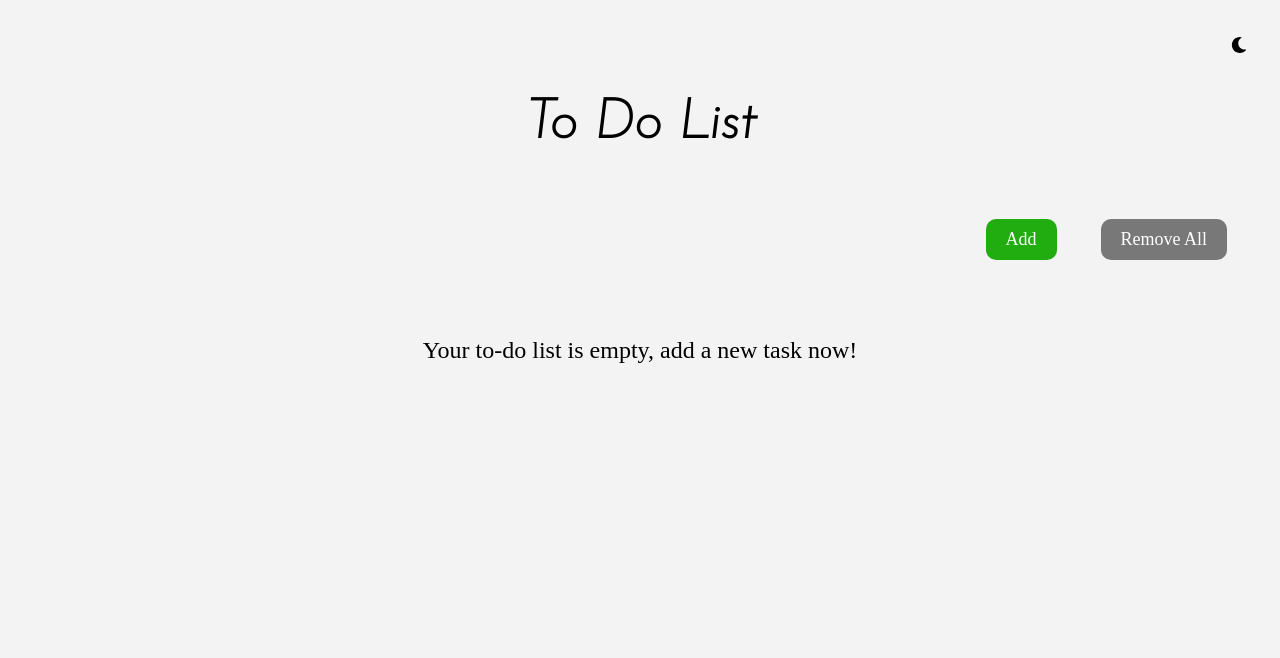
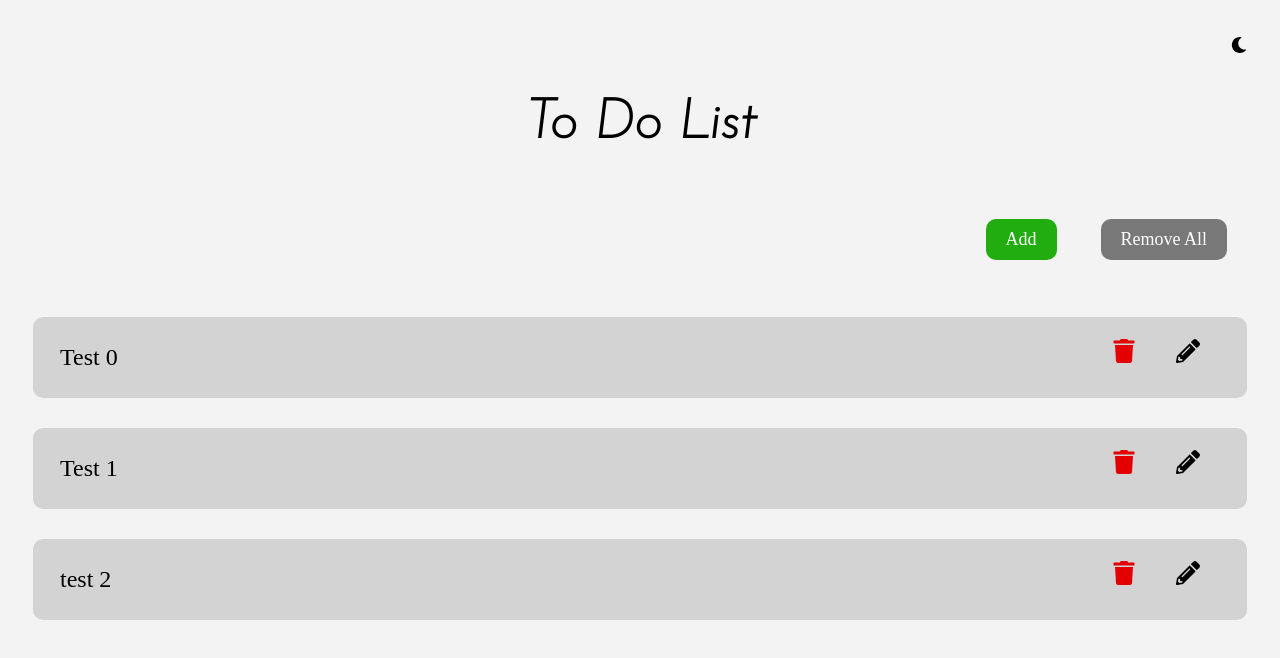
Before and after one commit to Marwa64/To-Do-List, a React (Create React App) app: page / in a window 1280 px wide. Shown: the top 658 px of the page. Built offline with nearby package versions, Linux system fonts and the light colour scheme; data requests are answered from the project's data file; a web font is replaced by a local one.

Commit message:
edit reducer and actions

```diff
--- a/db.json
+++ b/db.json
@@ -1,3 +1,16 @@
 {
-  "tasks": []
+  "tasks": [
+    {
+      "name": "Test 0",
+      "id": 1
+    },
+    {
+      "name": "Test 1",
+      "id": 2
+    },
+    {
+      "name": "test 2",
+      "id": 3
+    }
+  ]
 }
--- a/src/App.js
+++ b/src/App.js
@@ -1,32 +1,14 @@
 import Header from './components/layout/Header';
 import Home from './components/pages/Home';
 import AddTask from './components/pages/AddTask';
-import { useState } from 'react';
 import { BrowserRouter as Router, Switch, Route } from 'react-router-dom';
+import { useSelector } from 'react-redux';
 
 function App() {
-  const [mode, setMode] = useState('light');
+  const darkMode = useSelector(state => state.darkMode);
 
-  let bgColor, font;
-  const changeMode = () => {
-    let background = document.querySelector("html");
-    let title = document.querySelector("h1");
-
-    if (mode === 'dark') {
-      bgColor = '#F3F3F3';
-      font = 'black';
-      setMode('light');
-    } else {
-      bgColor = '#1f1f1f';
-      font = 'white';
-      setMode('dark');
-    }
-
-    background.style.backgroundColor = bgColor;
-    title.style.color = font;
-  }
   const changeColor = () => {
-    if (mode === 'dark'){
+    if (darkMode){
       return 'white';
     }
     return 'black';
@@ -34,14 +16,14 @@ function App() {
 
   return (
     <div>
-      <Header changeMode={changeMode} color={changeColor()}/>
+      <Header color={changeColor()}/>
       <Router>
         <Switch>
           <Route path='/AddTask'>
             <AddTask color={changeColor()}/>
           </Route>
           <Route path='/'>
-            <Home color={changeColor()} mode={mode}/>
+            <Home color={changeColor()}/>
           </Route>
         </Switch>
       </Router>
--- a/src/actions/index.js
+++ b/src/actions/index.js
@@ -0,0 +1,32 @@
+
+export const toggleEdit = () => {
+    return {
+      type: 'TOGGLE_EDIT'
+    };
+};
+
+export const toggleMode = () => {
+    return {
+      type: 'TOGGLE_MODE'
+    };
+};
+
+export const setTasks = (tasks) => {
+  return {
+    type: 'SET',
+    tasks
+  };
+};
+
+export const deleteTaskState = (id) => {
+  return {
+    type: 'DELETE',
+    id
+  };
+};
+
+export const deleteAllTasks = () => {
+  return {
+    type: 'DELETE_ALL'
+  };
+};
--- a/src/components/layout/Header.js
+++ b/src/components/layout/Header.js
@@ -1,9 +1,29 @@
 import { FaMoon } from 'react-icons/fa';
+import { useSelector, useDispatch } from 'react-redux';
+import { toggleMode } from '../../actions';
 
 const Header = (props) => {
+  const dispatch = useDispatch();
+  const darkMode = useSelector(state => state.darkMode);
+
+  const changeMode = () => {
+    let background = document.querySelector("html");
+    let title = document.querySelector("h1");
+
+    if (darkMode) {
+      background.style.backgroundColor = '#F3F3F3';
+      title.style.color = 'black';
+    } else {
+      background.style.backgroundColor = '#1f1f1f';
+      title.style.color = 'white';
+    }
+
+    dispatch(toggleMode());
+  }
+
   return (
     <>
-      <FaMoon color={props.color} style={{float: 'right'}} onClick={props.changeMode}/>
+      <FaMoon color={props.color} style={{float: 'right'}} onClick={changeMode}/>
       <h1> To Do List </h1>
     </>
   );
--- a/src/components/pages/AddTask.js
+++ b/src/components/pages/AddTask.js
@@ -9,7 +9,8 @@ const AddTask = (props) => {
 
   const add = () => {
     let taskInput = document.querySelector("#taskInput");
-    if (taskInput.value === '') {
+    let val = taskInput.value.trim();
+    if (!val) {
       taskInput.style.border = '2px solid red';
       taskInput.style.backgroundColor = '#fff1f1';
       return;
--- a/src/components/pages/Home.js
+++ b/src/components/pages/Home.js
@@ -1,21 +1,24 @@
 import Button from '../layout/Button';
 import Tasks from '../tasks/Tasks';
 import { Link } from 'react-router-dom';
-import { useState, useEffect } from 'react';
+import { useEffect } from 'react';
 import axios from 'axios';
+import { useSelector, useDispatch } from 'react-redux';
+import { setTasks, deleteTaskState, deleteAllTasks } from '../../actions';
 
 const Home = (props) => {
+  const dispatch = useDispatch();
+  const tasks = useSelector(state => state.tasks);
 
-  const [tasks, setTasks] = useState([]);
   useEffect(() => {
     axios.get('http://localhost:5000/tasks/')
-    .then(res => setTasks(res.data));
+    .then(res => dispatch(setTasks(res.data)));
   }, []);
 
 
   const deleteTask = (id) => {
     axios.delete(`http://localhost:5000/tasks/${id}`)
-      .then(() => setTasks(tasks.filter(task => task.id !== id)))
+      .then(() => dispatch(deleteTaskState(id)))
       .catch(err => console.log(err));
   }
   const deleteAll = () => {
@@ -23,6 +26,7 @@ const Home = (props) => {
       const ids = [];
       tasks.map(task => ids.push(task.id));
       axios.delete(`http://localhost:5000/tasks/${ids}`)
+        .then(() => dispatch(deleteAllTasks()))
         .catch(err => console.log(err));
     }
   }
@@ -36,7 +40,7 @@ const Home = (props) => {
         <Button action={deleteAll} text='Remove All' color={grey} padding='20px'/>
       </div>
       <div className='tasksContainer'>
-        {tasks.length > 0 ? <Tasks delete={deleteTask} mode={props.mode} tasks={tasks}/> : <h2 style={{color: props.color}}> Your to-do list is empty, add a new task now! </h2>}
+        {tasks.length > 0 ? <Tasks delete={deleteTask} tasks={tasks} fontColor={props.color}/> : <h2 style={{color: props.color}}> Your to-do list is empty, add a new task now! </h2>}
       </div>
     </>
   );
--- a/src/components/tasks/Task.js
+++ b/src/components/tasks/Task.js
@@ -1,14 +1,18 @@
 import { FaPencilAlt, FaTrash } from 'react-icons/fa';
 import Button from '../layout/Button';
-import { useState } from 'react';
 import axios from 'axios';
+import { useSelector, useDispatch } from 'react-redux';
+import { toggleEdit } from '../../actions';
 
 const Task = (props) => {
+  const dispatch = useDispatch();
+  const edit = useSelector(state => state.edit);
+  const darkMode = useSelector(state => state.darkMode);
+
   const id = `id${props.task.id}`;
-  const [edit, toggleEdit] = useState(false);
 
   const editTask = () => {
-    toggleEdit(true);
+    dispatch(toggleEdit());
     let task = document.querySelector(`#${id}`);
     task.focus();
     task.value = props.task.name;
@@ -24,7 +28,7 @@ const Task = (props) => {
       task.style.backgroundColor = '#fff1f1';
       return;
     }
-    toggleEdit(false);
+    dispatch(toggleEdit());
     task.placeholder = task.value;
     task.style.backgroundColor = 'inherit';
     task.style.border = 'none';
@@ -38,21 +42,15 @@ const Task = (props) => {
   }
 
   const changeBg = () => {
-    if (props.mode === 'dark') {
+    if (darkMode) {
       return '#8c8c8c';
     } else {
       return '#D3D3D3';
     }
   }
-  const changeFont = () => {
-    if (props.mode === 'dark') {
-      return 'white';
-    } else {
-      return 'black';
-    }
-  }
+
   return (
-    <div className='task' style={{animationDelay: props.animationDelay + 's', backgroundColor: changeBg(), color: changeFont()}}>
+    <div className='task' style={{animationDelay: props.animationDelay + 's', backgroundColor: changeBg(), color: props.fontColor}}>
       <span>
         <input autoComplete="off" id={id} maxLength='29' className='taskName' type='text' placeholder={props.task.name} readOnly/>
         <span className='taskIcons'>
--- a/src/components/tasks/Tasks.js
+++ b/src/components/tasks/Tasks.js
@@ -4,7 +4,7 @@ const Tasks = (props) => {
   let animationDelay = -0.4;
   return (
     <div>
-      {props.tasks.map((task, index) => <Task key={index} delete={props.delete} animationDelay={animationDelay+= 0.4} task={task} mode={props.mode}/>)}
+      {props.tasks.map((task, index) => <Task key={index} delete={props.delete} animationDelay={animationDelay+= 0.4} task={task} fontColor={props.fontColor}/>)}
     </div>
   );
 }
--- /dev/null
+++ b/src/reducers/editReducer.js
@@ -0,0 +1,11 @@
+
+const editReducer = (state=false, action) => {
+  switch(action.type) {
+    case 'TOGGLE_EDIT':
+      return !state
+    default:
+      return state
+  }
+}
+
+export default editReducer;
--- a/src/reducers/index.js
+++ b/src/reducers/index.js
@@ -1,10 +1,12 @@
 import { combineReducers } from 'redux';
 import modeReducer from './modeReducer';
 import tasksReducer from './tasksReducer';
+import editReducer from './editReducer';
 
 const allReducers = combineReducers({
     darkMode: modeReducer,
-    tasks: tasksReducer
+    tasks: tasksReducer,
+    edit: editReducer
 })
 
 export default allReducers;
--- a/src/reducers/modeReducer.js
+++ b/src/reducers/modeReducer.js
@@ -1,10 +1,8 @@
 
 const modeReducer = (state = false, action) => {
   switch(action.type) {
-    case 'LIGHT':
-      return false;
-      case 'DARK':
-        return true;
+    case 'TOGGLE_MODE':
+      return !state;
       default:
         return state;
   }
--- a/src/reducers/tasksReducer.js
+++ b/src/reducers/tasksReducer.js
@@ -1,16 +1,12 @@
 
 const tasksReducer = (state = [], action) => {
   switch(action.type) {
-    case 'ADD':
-      return [
-        ...state,
-        {
-          name: action.name
-        }
-      ]
+    case 'SET':
+      return action.tasks
     case 'DELETE':
       return state.filter(task => task.id !== action.id)
-
+    case 'DELETE_ALL':
+      return []
     default:
       return state
   }
```
